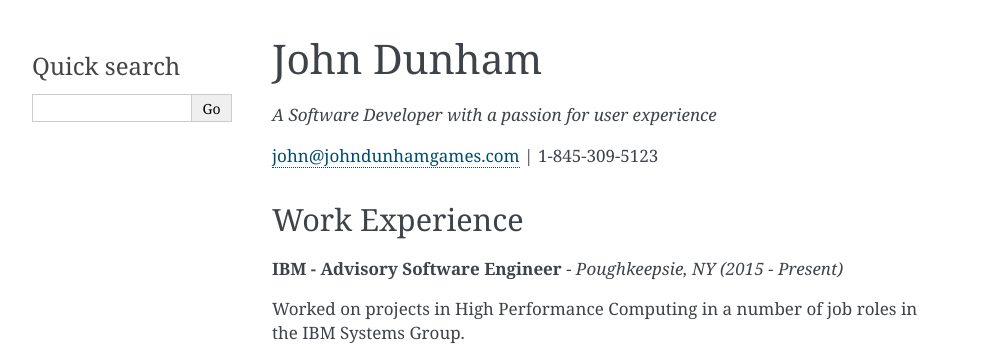
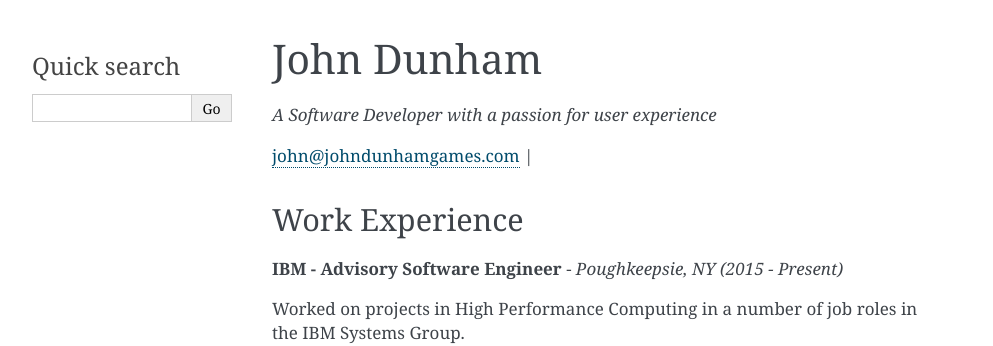
Before and after one commit to mew2057/resume, a Sphinx documentation site: the page built from source/resume/index.rst, in a window 1280 px wide. Shown: the top 346 px of the page, without its empty margins (148-1141 px from the left). Built offline with Sphinx 7.4.7, drawn with Linux system fonts in a browser that asks for light colours.

Commit message:
Update index.rst

```diff
--- a/source/resume/index.rst
+++ b/source/resume/index.rst
@@ -3,7 +3,7 @@ John Dunham
 
 *A Software Developer with a passion for user experience*
 
-john@johndunhamgames.com  | 1-845-309-5123
+john@johndunhamgames.com  |
 
 Work Experience
 ===============
```
